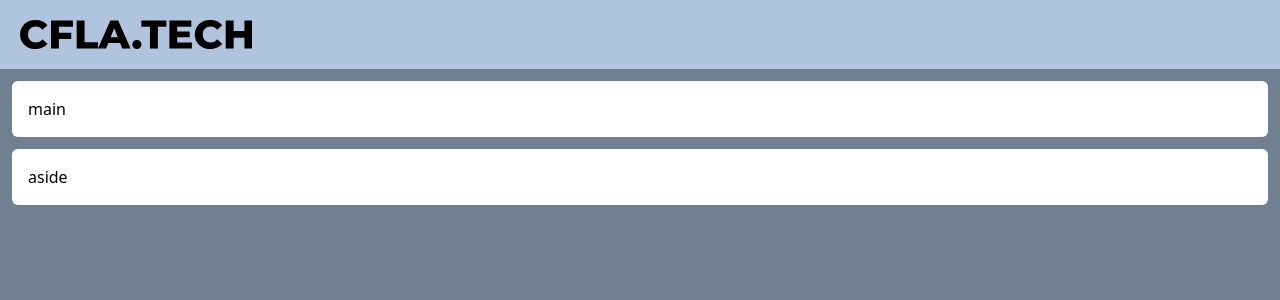
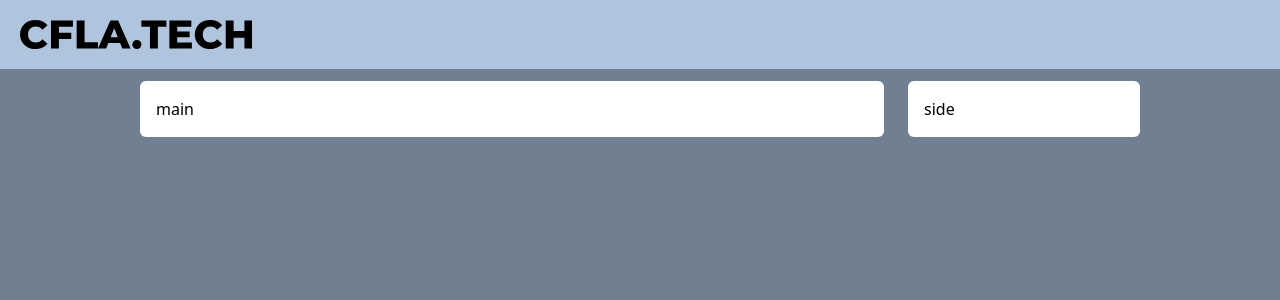
Before and after one commit to cflatech/cfla.tech, a Next.js app in the folder frontend/: page / in a window 1280 px wide. Shown: the top 300 px of the page. Built offline with nearby package versions, Linux system fonts and the light colour scheme.

Commit message:
feat(frontend): カラムのサイズが画面サイズ次第で変化するようにした

```diff
--- a/frontend/app/page.tsx
+++ b/frontend/app/page.tsx
@@ -1,8 +1,16 @@
 export default function Home(): JSX.Element {
   return (
-    <div>
-      <main className="mx-3 my-3 rounded-md  bg-white px-4 py-4 ">main</main>
-      <aside className="mx-3 my-3 rounded-md bg-white px-4 py-4">aside</aside>
+    <div className="md:flex md:justify-center">
+      <div className="max-w-screen-lg md:flex md:flex-auto">
+        <main className="md:w-3/4">
+          <article className="mx-3 my-3 rounded-md bg-white px-4 py-4">
+            main
+          </article>
+        </main>
+        <aside className="md:w-1/4">
+          <div className="mx-3 my-3 rounded-md bg-white px-4 py-4">side</div>
+        </aside>
+      </div>
     </div>
   );
 }
```
